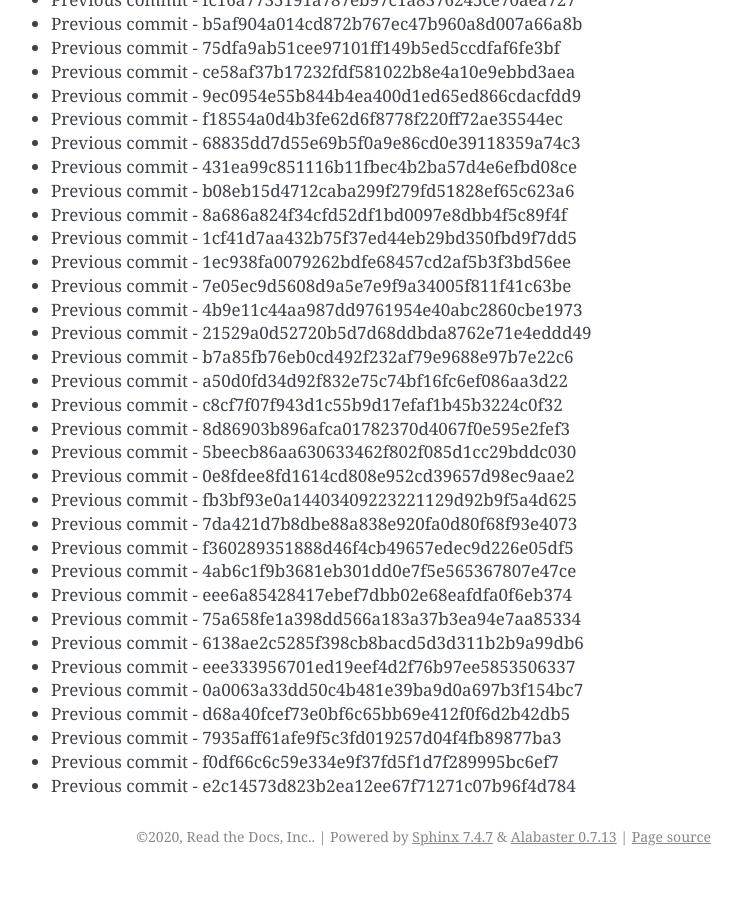
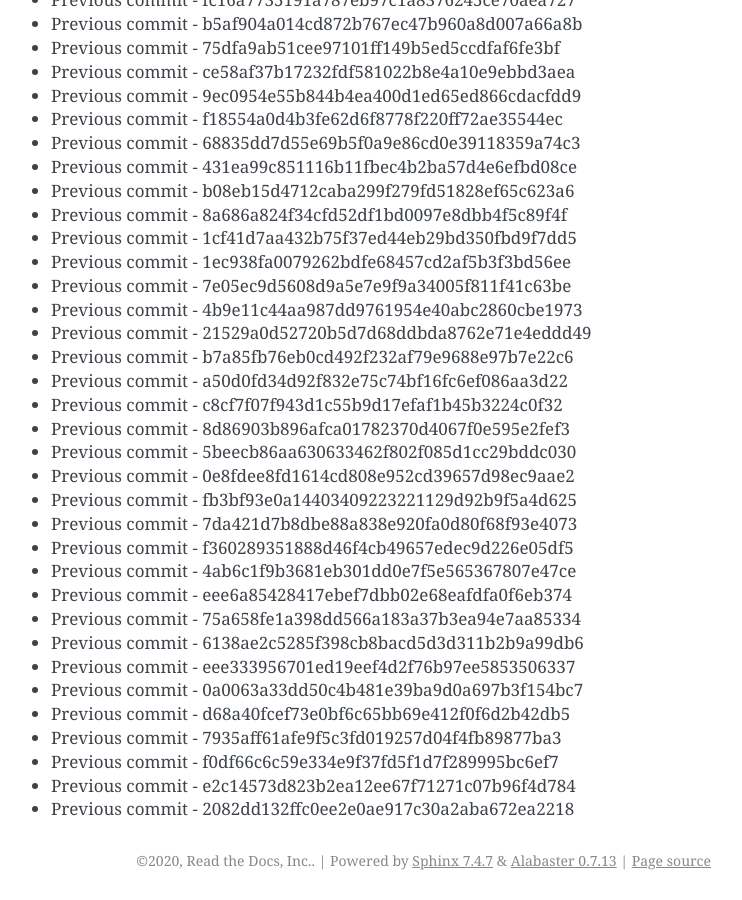
Before and after one commit to readthedocs/rtd-git-stresstest, a Sphinx documentation site: the page built from docs/updates.rst, in a window 1280 px wide and 900 px high, scrolled down 31139 px. Shown: the whole window, without its empty margins (399-1141 px from the left). Built offline with Sphinx 7.4.7, drawn with Linux system fonts in a browser that asks for light colours; before the commit the page ends 32015 px from its top, so only the background shows below that.

Commit message:
Generating commit from previous: 2082dd132ffc0ee2e0ae917c30a2aba672ea2218

```diff
--- a/docs/updates.rst
+++ b/docs/updates.rst
@@ -1340,3 +1340,4 @@ It can be tested for any performance characteristics.
 * Previous commit - 7935aff61afe9f5c3fd019257d04f4fb89877ba3
 * Previous commit - f0df66c6c59e334e9f37fd5f1d7f289995bc6ef7
 * Previous commit - e2c14573d823b2ea12ee67f71271c07b96f4d784
+* Previous commit - 2082dd132ffc0ee2e0ae917c30a2aba672ea2218
```
